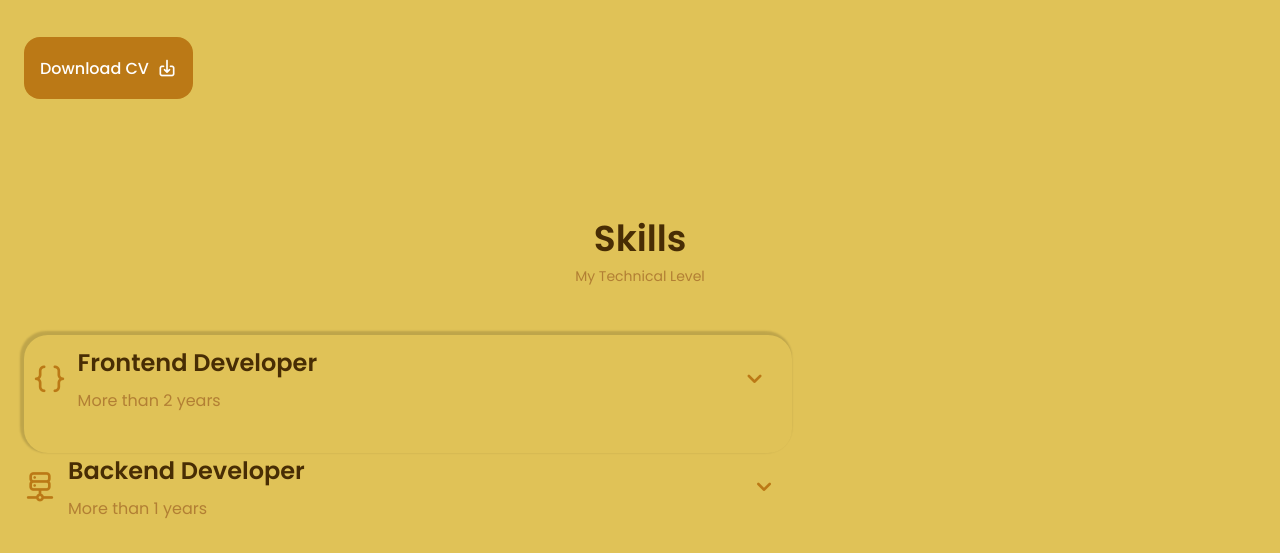
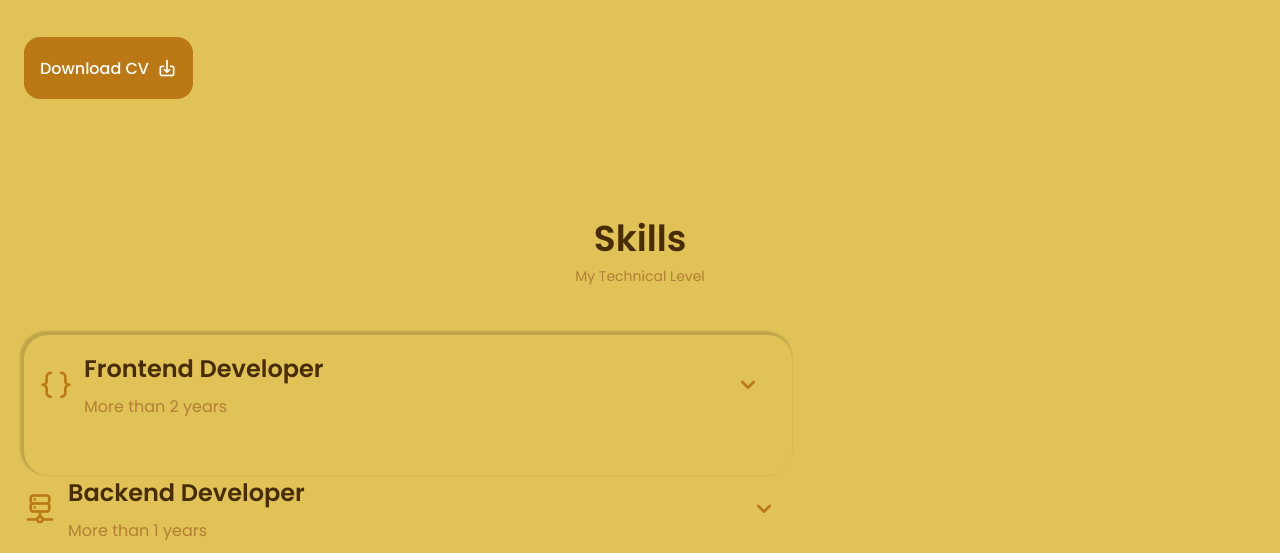
Before and after one commit to ankit5054/portfolio, a plain HTML site: page index.html in a window 1280 px wide. In both pictures the pointer is over the element 408 px from the left and 1845 px from the top of the page. Shown: the part 1448-2001 px from the top of the page. Drawn offline with nearby package versions, Linux system fonts and the light colour scheme.

Commit message:
Padding fix in skills content

```diff
--- a/assets/css/styles.css
+++ b/assets/css/styles.css
@@ -582,13 +582,11 @@ img {
 
 .skills__content:hover{
   /* background-color: var(--skill-content-first-color); */
-  padding: 0.6rem 0.6rem 0 0.6rem;
+  padding: 1rem 1rem 1rem;
+  /* margin-bottom: 1rem; */
   box-shadow: -2px -2px 2px 2px rgba(0, 0, 0, .15);
   border-radius: 1.5rem 1.5rem 1.5rem 1.5rem;
 }
-
-
-
 
 .skills__close .skills__list{
   height: 0;
--- a/index.html
+++ b/index.html
@@ -16,6 +16,9 @@
 </head>
 
 <body>
+    <script>
+        alert('This website is under development and for now only comaptible on mobile view. Please bear with us. \n Thanks!')
+    </script>
     <!-- Header -->
     <header class="header" id="header">
         <nav class="nav container">
```
